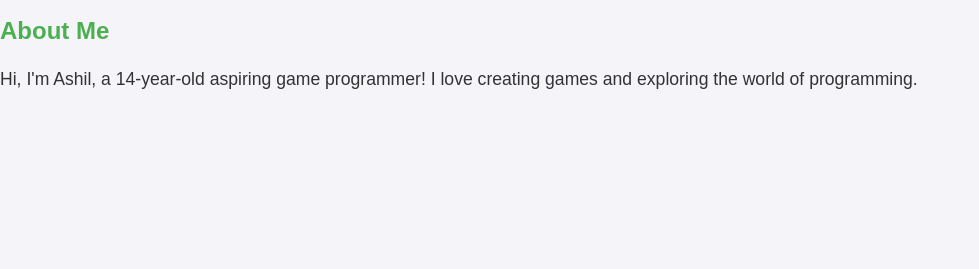
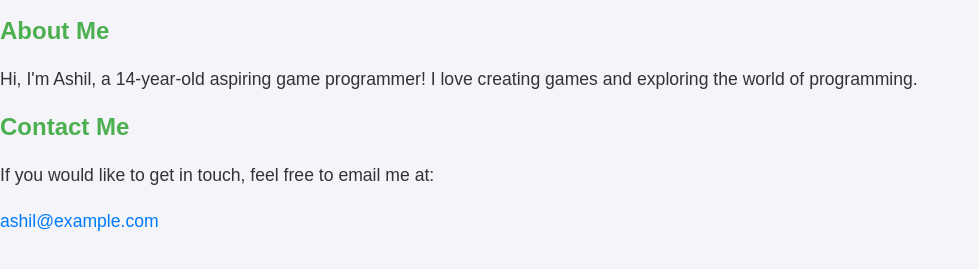
Before and after one commit to Ashiltg3/Ashiltg3.github.io, a plain HTML site: page index.html in a window 1280 px wide. Shown: the part 111-380 px from the top of the page, without its empty margins (0-979 px from the left). Drawn offline with Linux system fonts and the light colour scheme.

Commit message:
Update index.html

```diff
--- a/index.html
+++ b/index.html
@@ -14,5 +14,9 @@
 <body>
     <h2>About Me</h2>
     <p>Hi, I'm Ashil, a 14-year-old aspiring game programmer! I love creating games and exploring the world of programming.</p>
+    <h2>Contact Me</h2>
+    <p>If you would like to get in touch, feel free to email me at:</p>
+    <p><a href="mailto:ashil@example.com">ashil@example.com</a></p>
+
 </body>
 </html>
```
